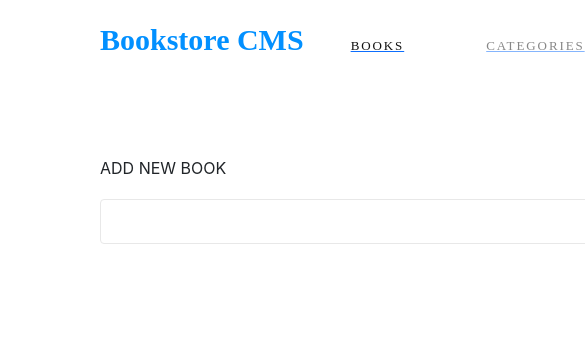
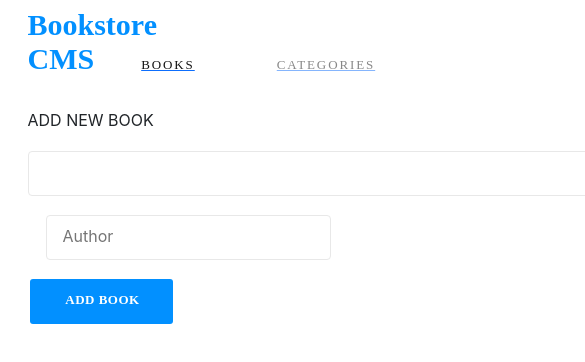
Before and after one commit to kimothokamau/bookstore_redux, a React (Create React App) app: page / in a window 390 px wide. Shown: the top 362 px of the page, 585 px wide, since content can reach past the window. Built offline with nearby package versions, Linux system fonts and the light colour scheme.

Commit message:
Make page responsive, put add new before books

```diff
--- a/src/App.css
+++ b/src/App.css
@@ -8,9 +8,18 @@
 }
 
 .panel-bg {
-  width: 87.5rem;
-  height: 5.938rem;
-  margin: 0 0 2.375rem;
-  padding: 1.438rem 6.188rem 1.688rem 6.25rem;
+  width: 90%;
+  margin: auto;
+  padding: 8px;
   background-color: #fff;
 }
+
+.Lesson-Panel-4 {
+  width: 75rem;
+  height: 10.625rem;
+  margin: 2.313rem 6.25rem 0;
+  padding: 2rem 9.188rem 1.625rem 1.688rem;
+  border-radius: 4px;
+  border: solid 1px #e8e8e8;
+  background-color: #fff;
+}
--- a/src/App.js
+++ b/src/App.js
@@ -15,8 +15,8 @@ function App() {
           <Categories />
         </Route>
         <Route path="/">
+          <Books />
           <New />
-          <Books />
         </Route>
       </Switch>
     </Router>
```
